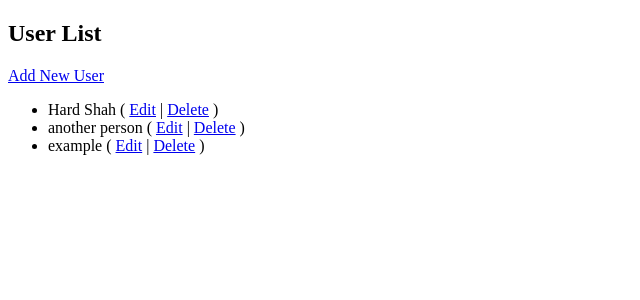
After one commit to hardshah/EGS-CSMS, a Django app: page /users/ in a window 1280 px wide. The commit adds this page. Shown: the top 300 px of the page, without its empty margins (0-640 px from the left). Run offline with Django 5.2, Linux system fonts and the light colour scheme; data comes from the database, SQL or seed files in the repository; both versions use the stored data as it was after the commit.

Commit message:
added user functions

```diff
--- a/EGS_CSMS/Demo/chargerStatusViewer/api/admin.py
+++ b/EGS_CSMS/Demo/chargerStatusViewer/api/admin.py
@@ -1,7 +1,8 @@
 from django.contrib import admin
-from .models import Network, Item
+from .models import Network, Item, User
 
 # Register your models here.
 
 admin.site.register(Network)
 admin.site.register(Item)
+admin.site.register(User)
--- a/EGS_CSMS/Demo/chargerStatusViewer/api/models.py
+++ b/EGS_CSMS/Demo/chargerStatusViewer/api/models.py
@@ -32,3 +32,8 @@ class Transaction(models.Model):
     id = models.AutoField(primary_key=True)
     status = models.CharField(max_length=10, choices=STATUS_CHOICES, default='inactive')
     charger = models.ForeignKey(Item, on_delete=models.CASCADE, related_name ='transactions')
+
+class User(models.Model):
+    id = models.AutoField(primary_key=True)
+    name = models.CharField(max_length=100)
+    id_number = models.CharField(max_length=100)
--- a/EGS_CSMS/Demo/chargerStatusViewer/api/urls.py
+++ b/EGS_CSMS/Demo/chargerStatusViewer/api/urls.py
@@ -5,6 +5,7 @@ from django.views.generic.base import RedirectView
 
 from .views import (NetworkListView, NetworkCreateView, NetworkUpdateView, NetworkDeleteView,
                     ChargerListView, ChargerCreateView, ChargerUpdateView, ChargerDeleteView,
+                    UserListView, UserCreateView, UserUpdateView, UserDeleteView,
                     View_Charger_Transactions)
 
 urlpatterns = [
@@ -23,6 +24,13 @@ urlpatterns = [
     path('chargers/update/<int:pk>/', ChargerUpdateView.as_view(), name='charger-update'),
     path('chargers/delete/<int:pk>/', ChargerDeleteView.as_view(), name='charger-delete'),
 
+    #User URLs
+
+    path('users/', UserListView.as_view(), name='user-list'),
+    path('users/create/', UserCreateView.as_view(), name='user-create'),
+    path('users/update/<int:pk>/', UserUpdateView.as_view(), name='user-update'),
+    path('users/delete/<int:pk>/', UserDeleteView.as_view(), name='user-delete'),
+
     # Transaction URLs
     path('chargers/<str:charger_id>/transactions/', View_Charger_Transactions, name='view_charger_transactions'),
 
--- a/EGS_CSMS/Demo/chargerStatusViewer/api/views.py
+++ b/EGS_CSMS/Demo/chargerStatusViewer/api/views.py
@@ -2,7 +2,7 @@ from urllib import parse
 from django.shortcuts import render
 from django.urls import reverse_lazy
 from django.views.generic import ListView, CreateView, UpdateView, DeleteView
-from .models import Network, Item
+from .models import Network, Item, User
 from .mongo_utils import TransactionsDAL
 
 
@@ -48,8 +48,36 @@ class ChargerDeleteView(DeleteView):
     model = Item
     success_url = reverse_lazy('charger-list')
 
+# User Views
+class UserListView(ListView):
+    model = User
+    context_object_name = 'users'
+
+class UserCreateView(CreateView):
+    model = User
+    fields = ['name', 'id_number']
+    success_url = reverse_lazy('user-list')
+
+class UserUpdateView(UpdateView):
+    model = User
+    fields = ['name', 'id_number']
+    success_url = reverse_lazy('user-list')
+class UserDeleteView(DeleteView):
+    model = User
+    success_url = reverse_lazy('user-list')
+
+#Transactions
+
 def View_Charger_Transactions(request, charger_id):
     transactionsDB = TransactionsDAL(uri, dbName, collection)
+
+    # Create mapping of id_numbers to users
+    users = User.objects.all()
+    idTagtoUserMapping = {}
+    for user in users:
+        idTagtoUserMapping[user.id_number] = user.name
+    print(idTagtoUserMapping)
+
     # Fetching transactions using utility functions
     ongoing_transactions = transactionsDB.get_ongoing_transactions(charger_id)
     finished_transactions = transactionsDB.get_finished_transactions(charger_id)
@@ -57,11 +85,19 @@ def View_Charger_Transactions(request, charger_id):
     for transaction in ongoing_transactions:
     # Convert ObjectId to string and assign to a new key that doesn't start with an underscore
         transaction['transaction_id'] = str(transaction['_id'])
+        if transaction['idTag'] in idTagtoUserMapping:
+            transaction['user'] = idTagtoUserMapping[transaction['idTag']]
+        else:
+            transaction['user'] = "Unknown user"
 
     for transaction in finished_transactions:
         transaction['transaction_id'] = str(transaction['_id'])
         transaction['usage'] = transaction['meterStop']-transaction['meterStart']
         transaction['duration'] = transaction['stopTime'] - transaction['startTime']
+        if transaction['idTag'] in idTagtoUserMapping:
+            transaction['user'] = idTagtoUserMapping[transaction['idTag']]
+        else:
+            transaction['user'] = "Unknown user"
 
     context = {
         'ongoing_transactions': ongoing_transactions,
--- /dev/null
+++ b/EGS_CSMS/Demo/chargerStatusViewer/templates/api/user_list.html
@@ -0,0 +1,11 @@
+{% extends 'base.html' %}
+
+{% block content %}
+  <h2>User List</h2>
+  <a href="{% url 'user-create' %}">Add New User</a>
+  <ul>
+    {% for user in object_list %}
+      <li>{{ user.name }} ( <a href="{% url 'user-update' user.id %}">Edit</a> | <a href="{% url 'user-delete' user.id %}">Delete</a> )</li>
+    {% endfor %}
+  </ul>
+{% endblock %}
--- a/EGS_CSMS/Demo/chargerStatusViewer/templates/transactions_view.html
+++ b/EGS_CSMS/Demo/chargerStatusViewer/templates/transactions_view.html
@@ -9,7 +9,7 @@
     <h2>Ongoing Transactions</h2>
     <ul>
         {% for transaction in ongoing_transactions %}
-            <li>Transaction ID: {{ transaction.transaction_id }}, Start Time: {{ transaction.startTime }}, User: {{transaction.idTag}}</li>
+            <li>Transaction ID: {{ transaction.transaction_id }}, Start Time: {{ transaction.startTime }}, User: {{transaction.user}}</li>
         {% empty %}
             <li>No ongoing transactions.</li>
         {% endfor %}
@@ -18,7 +18,7 @@
     <h2>Finished Transactions</h2>
     <ul>
         {% for transaction in finished_transactions %}
-            <li>Transaction ID: {{ transaction.transaction_id }}, Start Time: {{ transaction.startTime }}, End Time: {{ transaction.stopTime }}, User: {{transaction.idTag}}, Wh Usage: {{transaction.usage}}, Duration:{{transaction.duration}}</li>
+            <li>Transaction ID: {{ transaction.transaction_id }}, Start Time: {{ transaction.startTime }}, End Time: {{ transaction.stopTime }}, User: {{transaction.user}}, Wh Usage: {{transaction.usage}}, Duration:{{transaction.duration}}</li>
         {% empty %}
             <li>No finished transactions.</li>
         {% endfor %}
```
Also changed, not shown: EGS_CSMS/Demo/chargerStatusViewer/templates/api/user_confirm_delete.html (added, +9 -0 lines), EGS_CSMS/Demo/chargerStatusViewer/templates/api/user_form.html (added, +8 -0 lines), EGS_CSMS/Demo/chargerStatusViewer/api/migrations/0005_user_transaction.py (added), EGS_CSMS/Demo/chargerStatusViewer/api/migrations/0006_user_name.py (added), EGS_CSMS/Demo/chargerStatusViewer/db.sqlite3.
